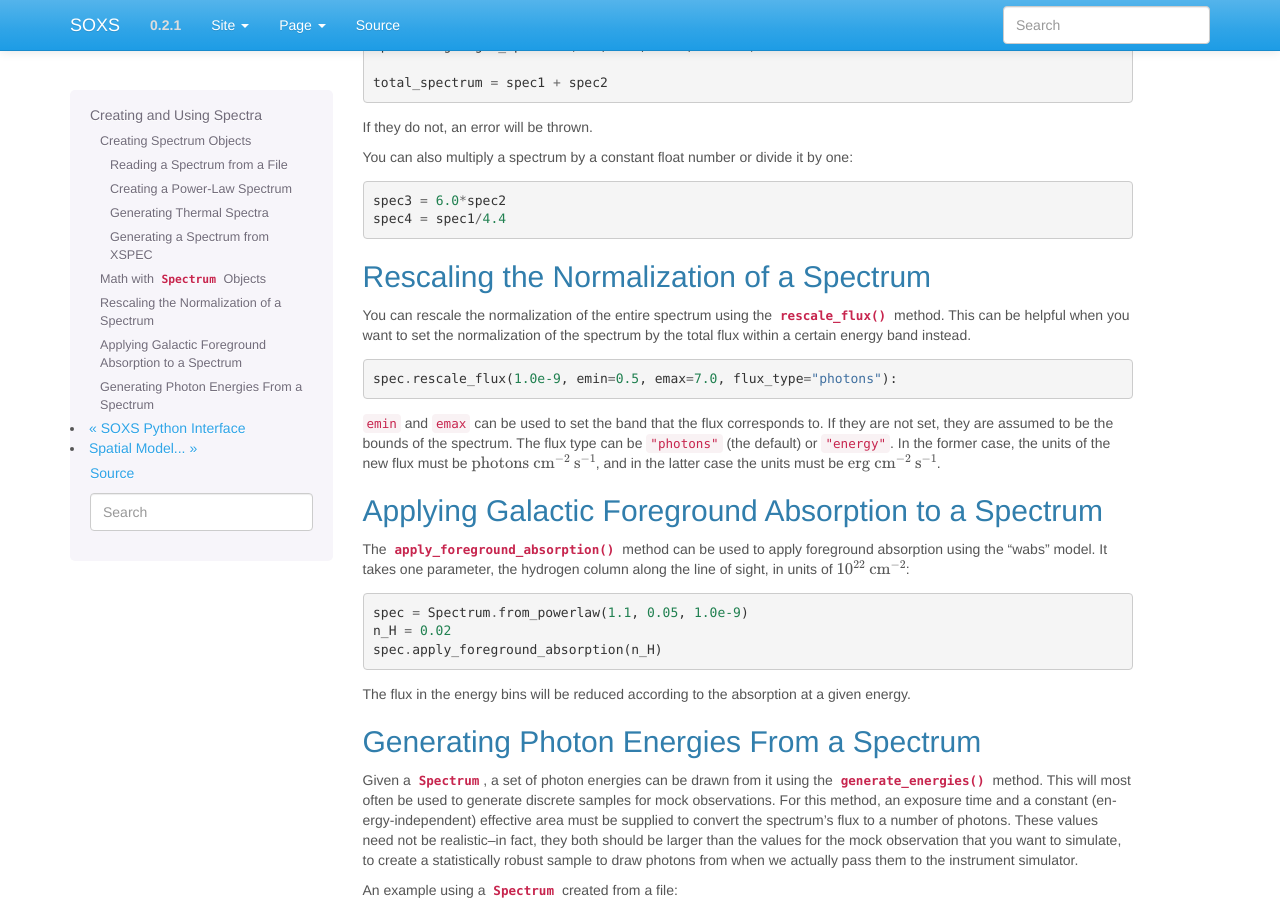
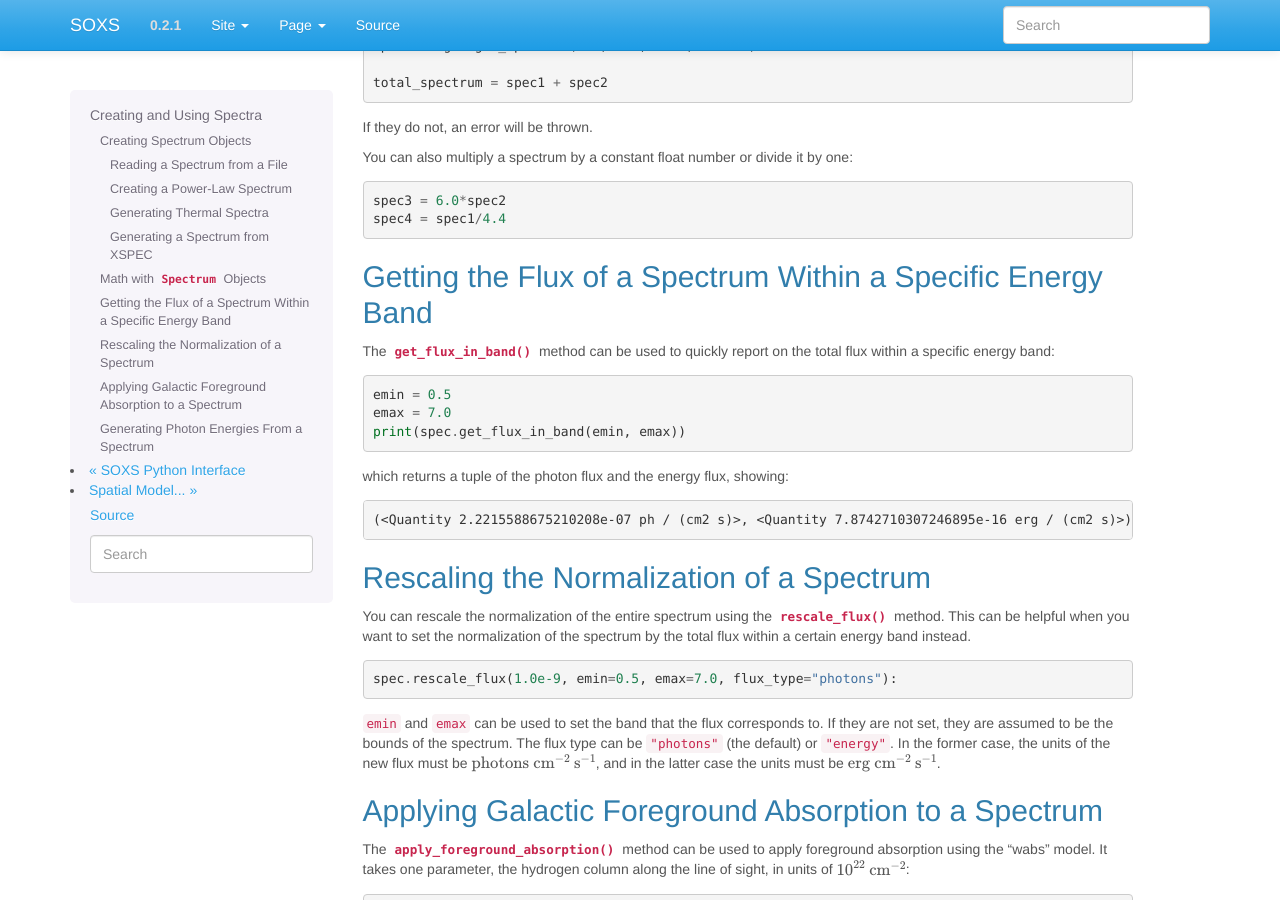
Before and after one commit to lynx-x-ray-observatory/soxs, a Sphinx documentation site: the page built from doc/source/python/spectra.rst, in a window 1280 px wide and 900 px high, scrolled down 2313 px. Built offline with Sphinx 7.4.7, drawn with Linux system fonts in a browser that asks for light colours.

Commit message:
Document get_flux_in_band

```diff
--- a/doc/source/python/spectra.rst
+++ b/doc/source/python/spectra.rst
@@ -170,6 +170,24 @@ You can also multiply a spectrum by a constant float number or divide it by one:
     spec3 = 6.0*spec2
     spec4 = spec1/4.4
 
+Getting the Flux of a Spectrum Within a Specific Energy Band
+------------------------------------------------------------
+
+The :meth:`~soxs.spectra.Spectrum.get_flux_in_band` method can be used
+to quickly report on the total flux within a specific energy band:
+
+.. code-block:: python
+
+    emin = 0.5
+    emax = 7.0
+    print(spec.get_flux_in_band(emin, emax))
+
+which returns a tuple of the photon flux and the energy flux, showing:
+
+.. code-block:: pycon
+
+    (<Quantity 2.2215588675210208e-07 ph / (cm2 s)>, <Quantity 7.8742710307246895e-16 erg / (cm2 s)>)
+
 Rescaling the Normalization of a Spectrum
 -----------------------------------------
 
```
